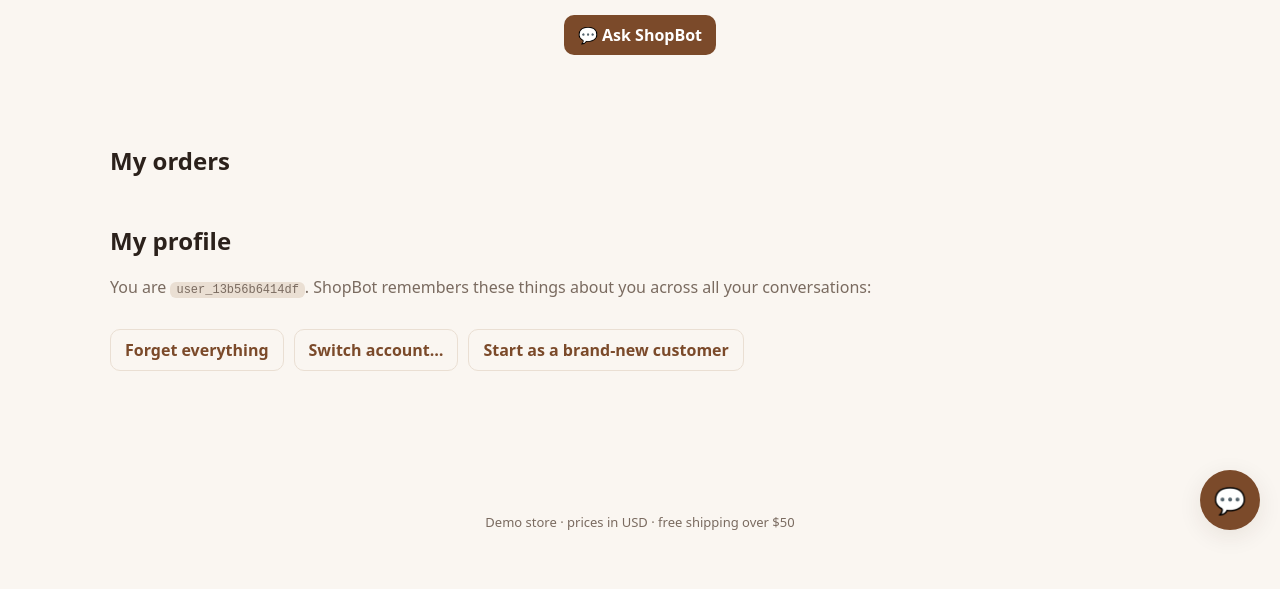
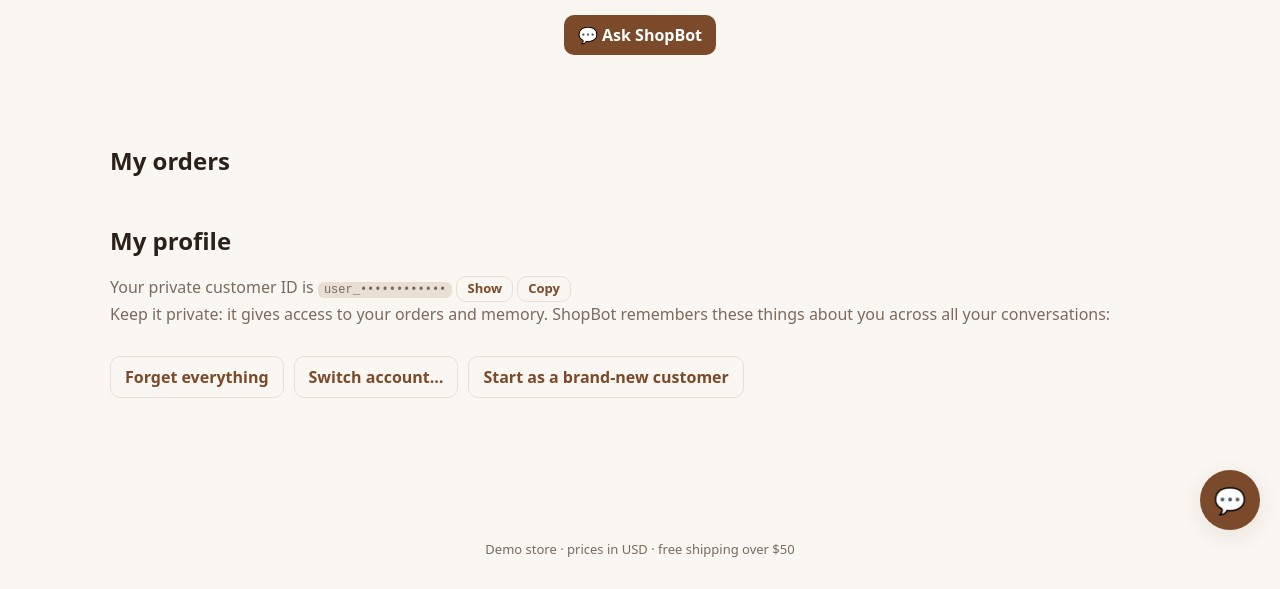
Before and after one commit to ikhaffan/ShopBot, a plain HTML site: page web/index.html in a window 1280 px wide. Shown: the part 250-839 px from the top of the page. Before the commit the page ends 813 px from the top, so only its background shows below. Drawn offline with Linux system fonts and the light colour scheme; no server answers.

Commit message:
Mask customer id in profile; longer random ids

```diff
--- a/web/index.html
+++ b/web/index.html
@@ -31,7 +31,10 @@
 
   <section class="panel" id="memory">
     <h2>My profile</h2>
-    <p style="color:var(--muted)">You are <code class="small" id="uid"></code>. ShopBot remembers these things about you across all your conversations:</p>
+    <p style="color:var(--muted)">Your private customer ID is <code class="small" id="uid"></code>
+      <button class="ghost" style="padding:2px 10px;font-size:13px" onclick="toggleId()" id="idToggle">Show</button>
+      <button class="ghost" style="padding:2px 10px;font-size:13px" onclick="copyId()" id="idCopy">Copy</button><br>
+      Keep it private: it gives access to your orders and memory. ShopBot remembers these things about you across all your conversations:</p>
     <div class="mem" id="memBox"></div>
     <div class="row" style="margin-top:14px">
       <button class="ghost" onclick="forget()">Forget everything</button>
--- a/web/shop.js
+++ b/web/shop.js
@@ -1,14 +1,24 @@
 const API = window.SHOPBOT_API.replace(/\/+$/, "");
 const $ = (id) => document.getElementById(id);
 const money = (c) => "$" + (c / 100).toFixed(2);
-const rid = () => (crypto.randomUUID ? crypto.randomUUID().replace(/-/g, "").slice(0, 12) : Math.random().toString(36).slice(2, 14));
+const rid = () => (crypto.randomUUID ? crypto.randomUUID().replace(/-/g, "") : Array.from(crypto.getRandomValues(new Uint8Array(16)), (b) => b.toString(16).padStart(2, "0")).join(""));
 
 // ---- identity: user_id (long-term memory + data ownership) and thread_id (one conversation)
 let userId = localStorage.getItem("shopbot_user_id");
 if (!userId) { userId = "user_" + rid(); localStorage.setItem("shopbot_user_id", userId); }
 let threadId = localStorage.getItem("shopbot_thread_id");
 if (!threadId) { threadId = "thread_" + rid(); localStorage.setItem("shopbot_thread_id", threadId); }
-$("uid").textContent = userId;
+// The id works like a password (it unlocks this customer's orders/memory), so it is masked by default.
+let idShown = false;
+const maskId = (s) => s.slice(0, 5) + "•".repeat(12);
+function renderId() { $("uid").textContent = idShown ? userId : maskId(userId); $("idToggle").textContent = idShown ? "Hide" : "Show"; }
+function toggleId() { idShown = !idShown; renderId(); }
+async function copyId() {
+  try { await navigator.clipboard.writeText(userId); $("idCopy").textContent = "Copied!"; }
+  catch { prompt("Copy your customer ID:", userId); }
+  setTimeout(() => ($("idCopy").textContent = "Copy"), 1500);
+}
+renderId();
 
 async function api(path, opts) {
   const r = await fetch(API + path, opts);
```
